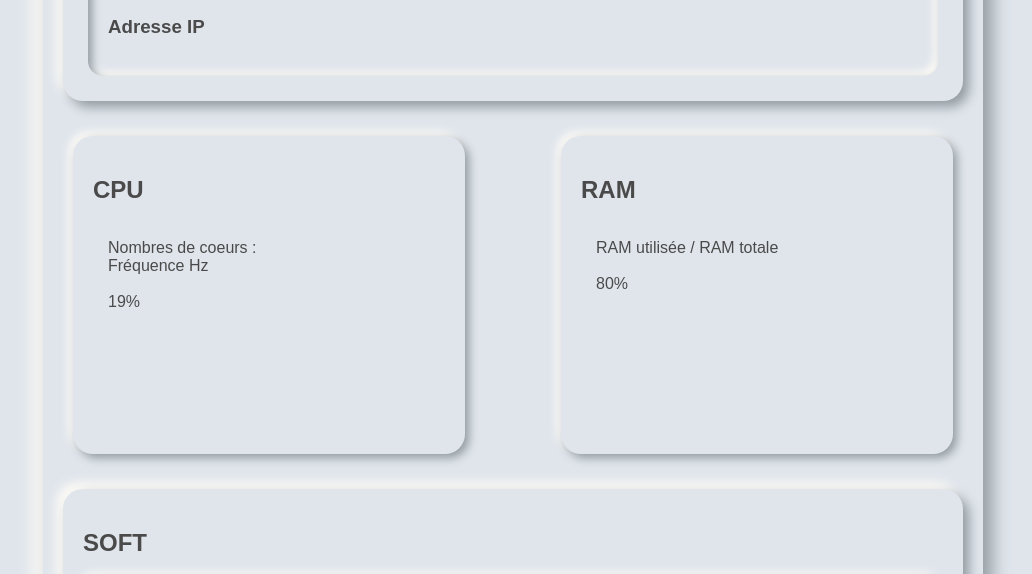
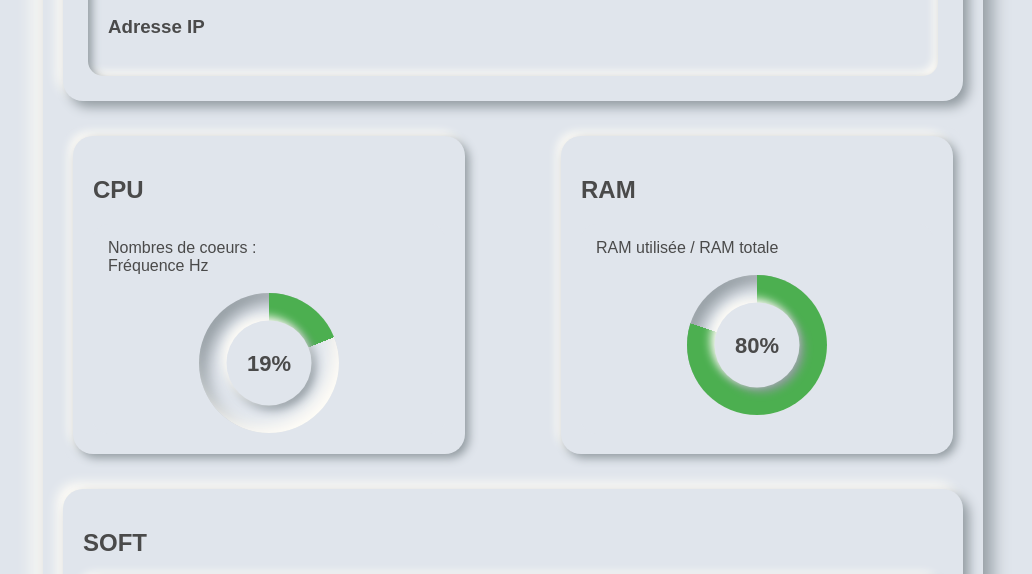
Before and after one commit to Nathan-Camredon/Challenge_AAA, a plain HTML site: page index.html in a window 1280 px wide. Shown: the part 200-774 px from the top of the page, without its empty margins (127-1159 px from the left). Drawn offline with Linux system fonts and the light colour scheme.

Commit message:
Add styles for circular gauge in index.css
Added styles for circular gauge component.

```diff
--- a/index.css
+++ b/index.css
@@ -134,3 +134,43 @@ body {
 
 
 }
+
+/* JAUGE CIRCULAIRE */
+.gauge {
+    width: 140px;
+    height: 140px;
+    border-radius: 50%;
+    position: relative;
+    margin: auto;
+    background: var(--bg);
+    box-shadow:
+        inset -8px -8px 15px var(--shadow-light),
+        inset 8px 8px 15px var(--shadow-dark);
+}
+
+.gauge-fill {
+    width: 100%;
+    height: 100%;
+    background: conic-gradient(#4caf50 0deg, #4caf50 0deg, transparent 0deg);
+    border-radius: 50%;
+    transition: all 0.4s ease;
+}
+
+.gauge-cover {
+    width: 85px;
+    height: 85px;
+    background: var(--bg);
+    border-radius: 50%;
+    position: absolute;
+    top: 50%;
+    left: 50%;
+    transform: translate(-50%, -50%);
+    display: flex;
+    align-items: center;
+    justify-content: center;
+    font-size: 22px;
+    font-weight: bold;
+    color: var(--text);
+    box-shadow:
+        -4px -4px 10px var(--shadow-light),
+        4px 4px 10px var(--shadow-dark);
```
